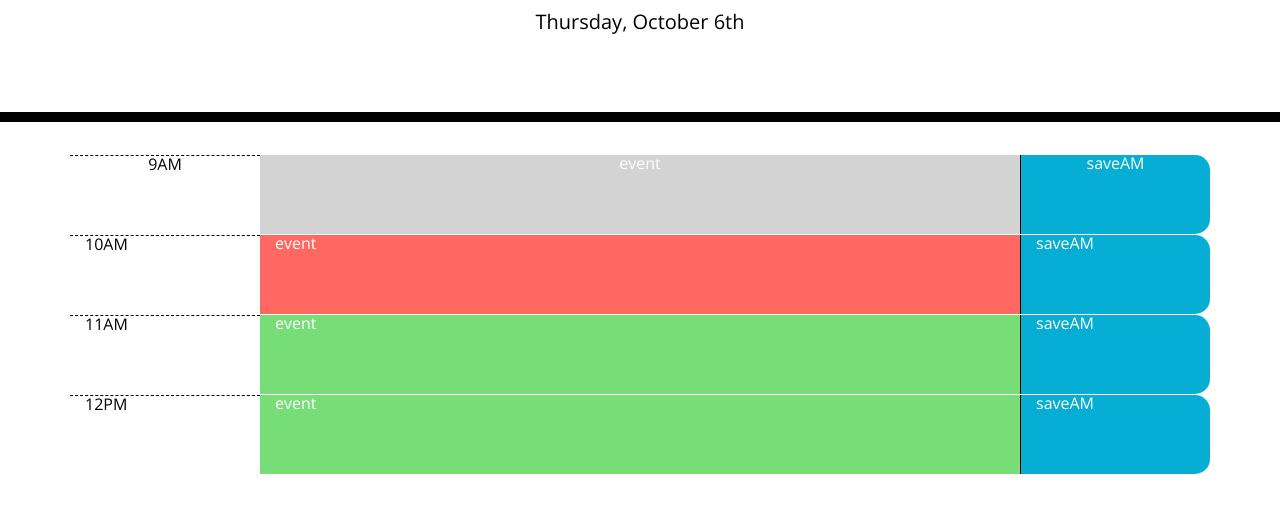
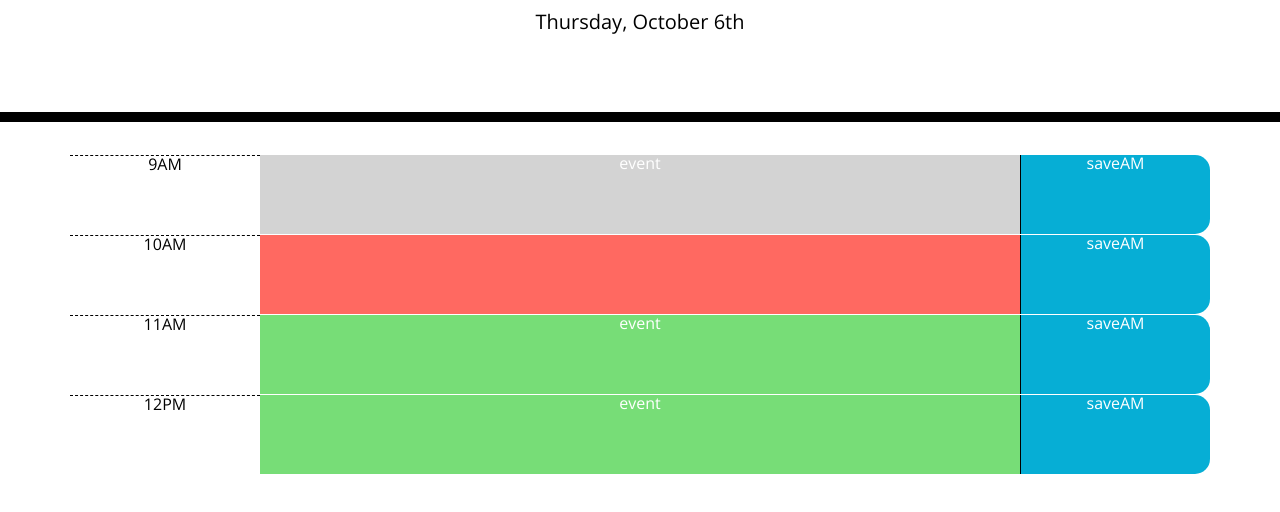
Before and after one commit to shwethareddy0/work-day-scheduler, a plain HTML site: page index.html in a window 1280 px wide. Shown: the part 182-694 px from the top of the page. Drawn offline with nearby package versions, Linux system fonts and the light colour scheme.

Commit message:
styling the time-blocks

```diff
--- a/assets/js/script.js
+++ b/assets/js/script.js
@@ -5,6 +5,23 @@
 $("#currentDay").text(moment().format("dddd, MMMM Do"));
 
 ///each time block for that day is color-coded to indicate whether it is in the past, present, or future.
+
+var currentTime = moment().format("HH");
+console.log(currentTime);
+
+//var calendarTime=document.getElementById("9");
+/*do(){
+  if (calendarTime===currentTime){
+    calendarTime.style.color. #ff6961;
+  } else if(calendarTime<=currentTime){
+    calendarTime.style.color. #d3d3d3;
+  } else
+  if(calendarTime>=currentTime){
+    calendarTime.style.color. #77dd77;
+  }
+},while(calendarTime<=9 && calendarTime>=17);
+
+*/
 
 //when clicked into a time block, an event can be entered.
 //event is written in a html text area in the time block.
--- a/index.html
+++ b/index.html
@@ -31,21 +31,21 @@
     <div class="container">
       <!-- Timeblocks go here -->
       <div class="row time-block">
-        <div class="col-2 hour">9AM</div>
+        <div class="col-2 hour" id="9">9AM</div>
         <div class="col-8 past">event</div>
         <div class="col-2 saveBtn">saveAM</div>
       </div>
-      <div class="row">
+      <div class="row time-block">
         <div class="col-2 hour">10AM</div>
-        <div class="col-8 present">event</div>
+        <div class="col-8 present"></div>
         <div class="col-2 saveBtn">saveAM</div>
       </div>
-      <div class="row">
+      <div class="row time-block">
         <div class="col-2 hour">11AM</div>
         <div class="col-8 future">event</div>
         <div class="col-2 saveBtn">saveAM</div>
       </div>
-      <div class="row">
+      <div class="row time-block">
         <div class="col-2 hour">12PM</div>
         <div class="col-8 future">event</div>
         <div class="col-2 saveBtn">saveAM</div>
```
